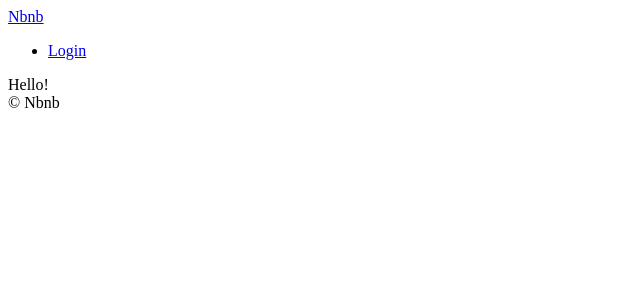
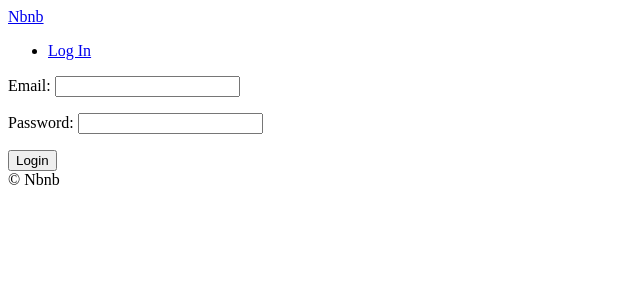
Before and after one commit to SEONGBEOM-KIM/airbnb-clone, a Django app: page /users/login/ in a window 1280 px wide. Shown: the top 300 px of the page, without its empty margins (0-640 px from the left). Run offline with Django 3.2, Linux system fonts and the light colour scheme.

Commit message:
Login & Logout

```diff
--- a/templates/partials/nav.html
+++ b/templates/partials/nav.html
@@ -1,4 +1,11 @@
 <a href="{% url "core:home" %}">Nbnb</a>
 <ul>
-  <li><a href="{% url "users:login" %}">Login</a></li>
+
+  {% if user.is_authenticated %}
+    <li><a href="{% url "users:logout" %}">Log Out</a></li>
+  {% else %}
+    <li><a href="{% url "users:login" %}">Log In</a></li>
+  {% endif %}
+
+
 </ul>
--- a/templates/users/login.html
+++ b/templates/users/login.html
@@ -9,6 +9,10 @@
 
 {% block content %}
 
-    Hello!
+    <form method="POST", action="{% url "users:login" %}">
+        {% csrf_token %}
+        {{form.as_p}}
+        <button>Login</button>
 
+    </form>
 {% endblock content %}
--- /dev/null
+++ b/users/forms.py
@@ -0,0 +1,22 @@
+from django import forms
+from . import models
+
+
+class LoginForm(forms.Form):
+
+    email = forms.EmailField()
+    password = forms.CharField(widget=forms.PasswordInput)
+
+    # for validation(is_valid), "clean_" 뒤에 위의 폼 변수
+
+    def clean(self):
+        email = self.cleaned_data.get("email")
+        password = self.cleaned_data.get("password")
+        try:
+            user = models.User.objects.get(email=email)
+            if user.check_password(password):
+                return self.cleaned_data
+            else:
+                self.add_error("password", forms.ValidationError("Password is worng"))
+        except models.User.DoesNotExist:
+            self.add_error("email", forms.ValidationError("User does not exist"))
--- a/users/urls.py
+++ b/users/urls.py
@@ -3,4 +3,7 @@ from . import views
 
 app_name = "users"
 
-urlpatterns = [path("login/", views.LoginView.as_view(), name="login")]
+urlpatterns = [
+    path("login/", views.LoginView.as_view(), name="login"),
+    path("logout/", views.log_out, name="logout"),
+]
--- a/users/views.py
+++ b/users/views.py
@@ -1,12 +1,26 @@
 from django.views import View
-from django.shortcuts import render
+from django.views.generic import FormView
+from django.urls import reverse_lazy
+from django.shortcuts import render, redirect, reverse
+from django.contrib.auth import authenticate, login, logout
+from . import forms
 
 
-class LoginView(View):
-    def get(self, request):
+class LoginView(FormView):
 
-        return render(request, "users/login.html")
+    template_name = "users/login.html"
+    form_class = forms.LoginForm
+    success_url = reverse_lazy("core:home")
 
-    def post(self, request):
+    def form_valid(self, form):
+        email = form.cleaned_data.get("email")
+        password = form.cleaned_data.get("password")
+        user = authenticate(self.request, username=email, password=password)
+        if user is not None:
+            login(self.request, user)
+        return super().form_valid(form)
 
-        pass
+
+def log_out(request):
+    logout(request)
+    return redirect(reverse("core:home"))
```
